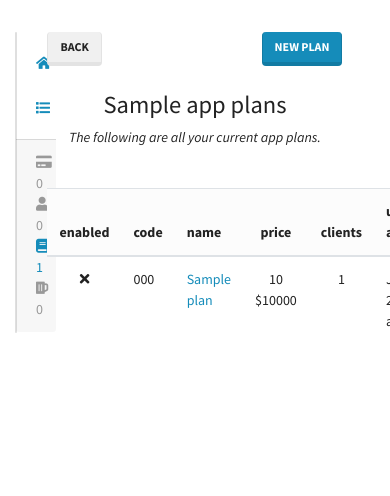
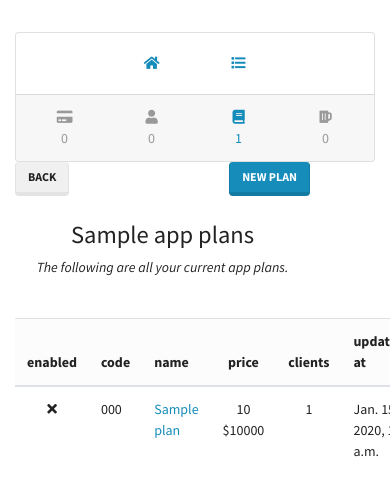
Before and after one commit to agapanto/pagosimple, a Django app: template pagosimple_frontend/templates/dashboard/apps/plans/list.html in a window 390 px wide; the page is wider, and only the part inside the window is pictured. Shown: the part 57-553 px from the top of that part. Run offline with Django 3.2, Linux system fonts and the light colour scheme; the template is opened without the code that fills it: most values are stand-ins (such as "Sample title", 1, 10 or a date in 2020); some libraries are stand-ins or nearby versions.

Commit message:
Add responsiveness to components/app_side_card.html template

```diff
--- a/pagosimple_frontend/templates/components/app_side_card.html
+++ b/pagosimple_frontend/templates/components/app_side_card.html
@@ -2,36 +2,51 @@
 
   <div class="card-body text-muted text-center">
 
+    <div class="row">
+
+      <div class="col-3 col-sm-3 col-md-3 col-lg-12 offset-3 offset-sm-3 offset-md-3 offset-lg-0">
         <a href="{% url 'dashboard' %}">
-      <div class="mb-4">
+          <div class="mb-lg-4">
             <i class="fa fa-home"> </i>
           </div>
         </a>
+      </div>
 
+      <div class="col-3 col-sm-3 col-md-3 col-lg-12">
         <a href="{% url 'app_detail' app_unique_id=app.unique_id %}">
           <div class="mb-0">
             <i class="fa fa-list"> </i>
           </div>
         </a>
+      </div>
+
+    </div>
+
 
   </div>
 
   <div class="card-footer text-muted text-center">
 
+    <div class="row">
+      <div class="col-3 col-sm-3 col-md-3 col-lg-12">
         <div>
           <i class="fa fa-credit-card"> </i>
         </div>
         <div>
           0
         </div>
+      </div>
 
+      <div class="col-3 col-sm-3 col-md-3 col-lg-12">
         <div>
           <i class="fa fa-user"> </i>
         </div>
         <div>
           0
         </div>
+      </div>
 
+      <div class="col-3 col-sm-3 col-md-3 col-lg-12">
         <a href="{% url 'app_detail_plan_list' app_unique_id=app.unique_id %}">
           <div>
             <i class="fa fa-book"> </i>
@@ -40,13 +55,18 @@
             {{ app.plan_set.count }}
           </div>
         </a>
+      </div>
 
+      <div class="col-3 col-sm-3 col-md-3 col-lg-12">
         <div>
           <i class="fa fa-beer"> </i>
         </div>
         <div>
           0
         </div>
+      </div>
+
+    </div>
 
   </div>
 </div>
--- a/pagosimple_frontend/templates/dashboard/apps/plans/list.html
+++ b/pagosimple_frontend/templates/dashboard/apps/plans/list.html
@@ -14,11 +14,11 @@
 
   <div class="row">
 
-    <div class="col-1">
       {% comment %}
         {% include 'components/app_card.html' %}
       {% endcomment %}
 
+    <div class="col-sm-12 col-md-12 col-lg-1">
       {% include 'components/app_side_card.html' %}
     </div>
 
```
Lines whose indentation alone changed are shown as unchanged.
